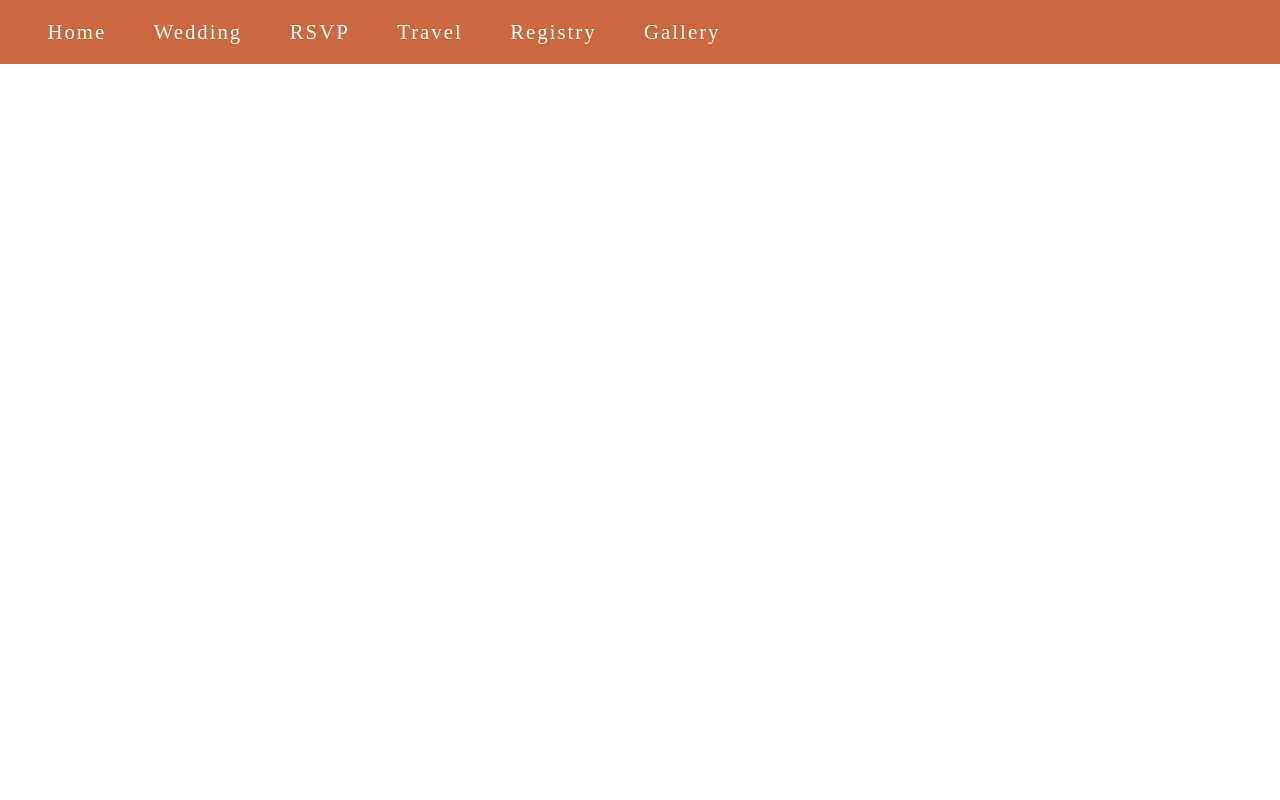
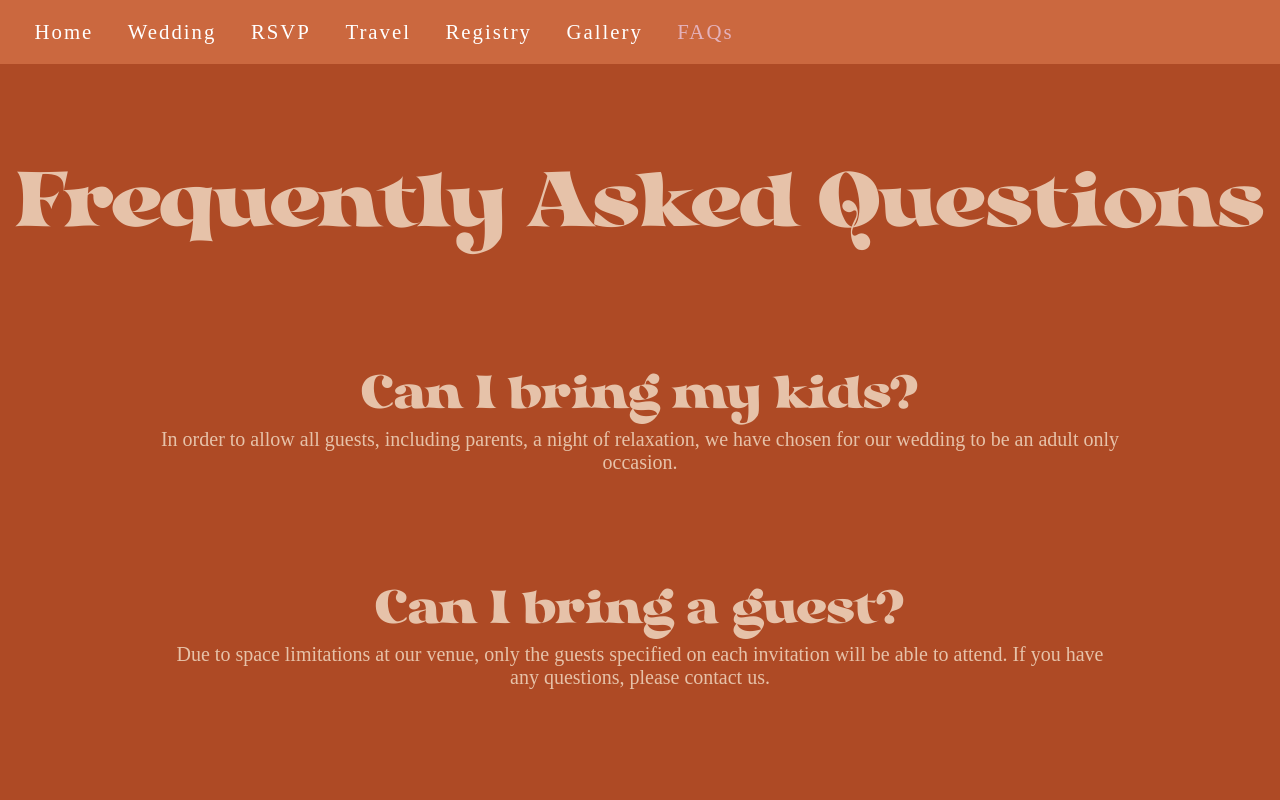
Before and after one commit to leeferfeefer/dandlerwedding, a React (Create React App) app: page /faqs in a window 1280 px wide. Shown: the top 800 px of the page. Built offline with nearby package versions, Linux system fonts and the light colour scheme.

Commit message:
Faqs (#9)
* Done

* Removed navbar from faqs

```diff
--- a/src/Router.tsx
+++ b/src/Router.tsx
@@ -12,6 +12,7 @@ import { Travel } from './pages/Travel/Travel';
 import { Gallery } from './pages/Gallery/Gallery';
 import { NavBar } from "./components/NavBar/NavBar";
 import { HamburgerMenu } from "./components/HamburgerMenu/HamburgerMenu";
+import { FAQs } from './pages/FAQs/FAQs';
 import ScrollToTop from './components/ScrollToTop/ScrollToTop';
 
 export const Router = () => {
@@ -33,6 +34,7 @@ export const Router = () => {
         <Route path="travel" element={<Travel />} />
         <Route path="registry" element={<Registry />} />
         <Route path="gallery" element={<Gallery />} />
+        <Route path="faqs" element={<FAQs />} />
       </Routes>
     </BrowserRouter>
   );
--- a/src/components/NavBar/NavBar.tsx
+++ b/src/components/NavBar/NavBar.tsx
@@ -16,6 +16,7 @@ export const navLinks = [
   { name: "Travel", to: "/travel" },
   { name: "Registry", to: "/registry" },
   { name: "Gallery", to: "/gallery" },
+  { name: "FAQs", to: "/faqs"},
 ];
 
 export const NavBar = (props: NavBarProps) => {
--- /dev/null
+++ b/src/pages/FAQs/FAQs.css
@@ -0,0 +1,51 @@
+
+.faqs-container {
+  background-color: var(--dark-orange);
+  flex-direction: column;
+  display: flex;
+  align-items: center;
+  justify-content: center;
+  flex: 1;
+  margin-top: 64px; /* space for navbar*/
+}
+
+.faqs-header {
+  color: var(--tan);
+  font-family: 'Curvilingus';
+  font-size: 100px;
+  margin-top: 80px;
+  text-align: center;
+}
+
+.all-faq-container {
+  flex-direction: column;
+  display: flex;
+  align-items: center;
+  justify-content: center;
+  flex: 1;
+  margin-top: 100px;
+}
+
+.faq-container {
+  flex-direction: column;
+  display: flex;
+  align-items: center;
+  justify-content: center;
+  /* flex: 1; */
+  width: 75%;
+  margin-bottom: 100px;
+}
+
+.faq-question {
+  color: var(--tan);
+  font-family: 'Curvilingus';
+  font-size: 60px;
+  text-align: center;
+}
+
+.faq-answer {
+  color: var(--tan);
+  font-family: 'Avenir';
+  font-size: 20px;
+  text-align: center;
+}
--- /dev/null
+++ b/src/pages/FAQs/FAQs.tsx
@@ -0,0 +1,82 @@
+import React from 'react';
+import '../../App.css';
+import './FAQs.css';
+import { useMediaQuery } from 'react-responsive';
+import { useNavigate } from "react-router-dom";
+
+const faqs = [{
+  question: "Can I bring my kids?",
+  answer: "In order to allow all guests, including parents, a night of relaxation, we have chosen for our wedding to be an adult only occasion.",
+}, {
+  question: "Can I bring a guest?",
+  answer: "Due to space limitations at our venue, only the guests specified on each invitation will be able to attend. If you have any questions, please contact us.",
+}, {
+  question: "What should I wear?",
+  answer: "We recommend cocktail attire - jackets and pants for men, dresses or jumpsuits for women. The ceremony and reception will be primarily indoors, however cocktail hour will be partially in the courtyard. The bar and catering will also be located outside, so please dress accordingly for the weather.",
+}, {
+  question: "Where should I park?",
+  answer: `We highly recommend using Uber or Lyft to ensure safe celebrations. If that is not an option, please see parking details on the [].`,
+  link: true,
+}, {
+  question: "I have dietary restrictions, will you be able to accommodate me?",
+  answer: "Our catering offerings will be able to accommodate gluten free, dairy free, and vegetarian needs without special request. Please specify any restrictions or allergies in your RSVP.",
+}, {
+  question: "Still have questions?",
+  answer: "Contact Chandler & Dan.",
+}];
+
+type FAQProps = {
+  faq: {question: string, answer: string, link?: boolean};
+  index: number;
+};
+
+const FAQ = (props: FAQProps) => {
+  const navigate = useNavigate();
+  const isMobile = useMediaQuery({ maxWidth: 767 });
+
+  const onLinkClicked = () => {
+    navigate("/travel");
+  };
+
+  let answer = props.faq.answer;
+  let answerArr;
+  if (props.faq.link) {
+    answerArr = answer.split("[]");
+  }
+
+  return (
+    <div className='faq-container'>
+      <div className='faq-question' style={isMobile ? {fontSize: "40px"} : undefined}>
+        { props.faq.question }
+      </div>
+      <div className='faq-answer'>
+        { props.faq.link ? (
+          <>
+            { answerArr?.[0] }
+            <a onClick={onLinkClicked} href="">Travel Page</a>
+            { answerArr?.[1] }
+          </>
+        ) : answer }
+      </div>
+    </div>
+  );
+};
+
+type FAQsProps = {};
+
+export const FAQs = (props: FAQsProps) => {
+  const isMobile = useMediaQuery({ maxWidth: 767 });
+
+  return (
+    <div className="container">
+      <div className='faqs-container' style={{ marginTop: isMobile ? "44px" : undefined}}>
+        <div className='faqs-header' style={ isMobile ? { fontSize: "75px", marginTop: "40px"} : undefined}>
+          Frequently Asked Questions
+        </div>
+        <div className='all-faq-container'>
+          {faqs.map((faq, index) => <FAQ faq={faq} index={index}/>)}
+        </div>
+      </div>
+    </div>
+  );
+}
--- a/src/pages/Travel/Travel.css
+++ b/src/pages/Travel/Travel.css
@@ -21,6 +21,7 @@
   font-family: 'Curvilingus';
   font-size: 100px;
   margin-top: 80px;
+  text-align: center;
 }
 
 .accomodations-header {
```
Also changed, not shown: src/components/NavBar/NavBar2.txt (deleted).
